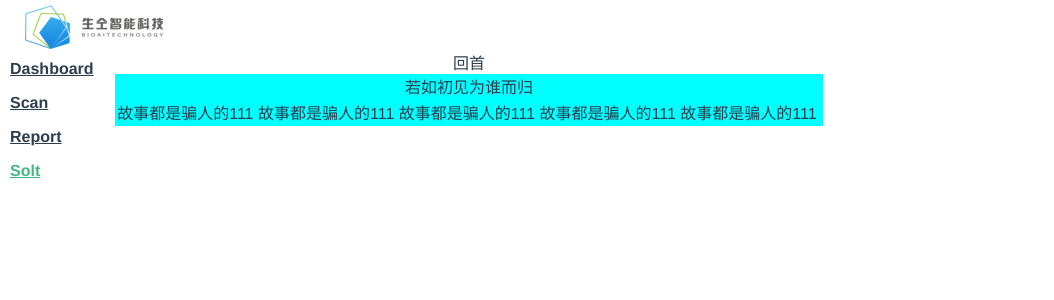
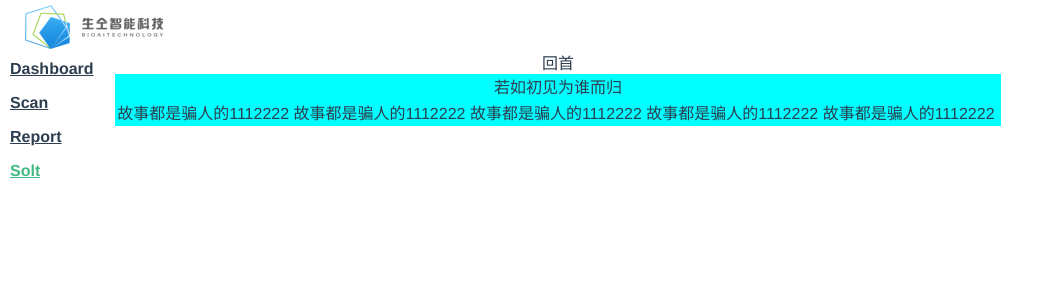
Before and after one commit to xiaonan39/testvue, a Vue app: page /#/solt in a window 1280 px wide. Shown: the top 300 px of the page, without its empty margins (0-1054 px from the left). Built offline with nearby package versions, Linux system fonts and the light colour scheme.

Commit message:
master222

```diff
--- a/src/views/Solt.vue
+++ b/src/views/Solt.vue
@@ -18,7 +18,7 @@
             </template> -->
 
             <template #footer>
-                故事都是骗人的111
+                故事都是骗人的1112222
             </template>
         </solt-child>
     </div>
```
